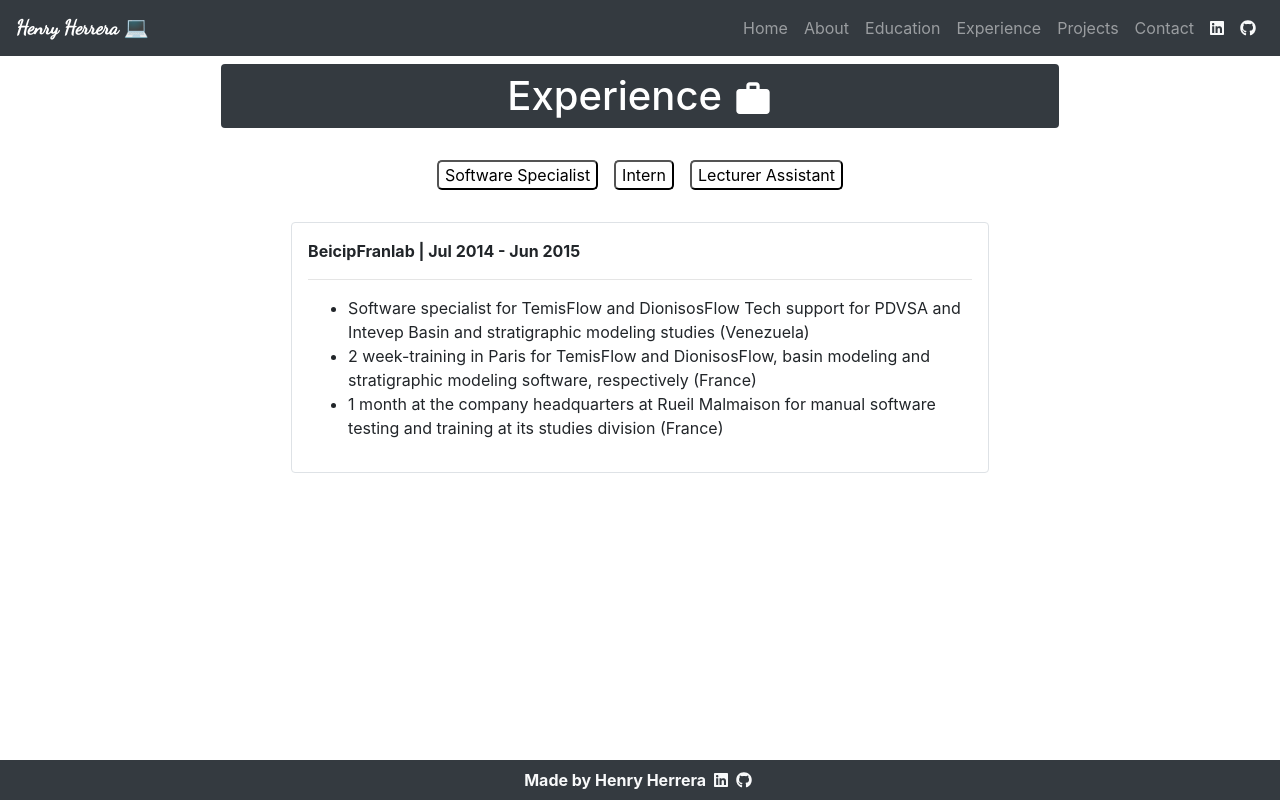
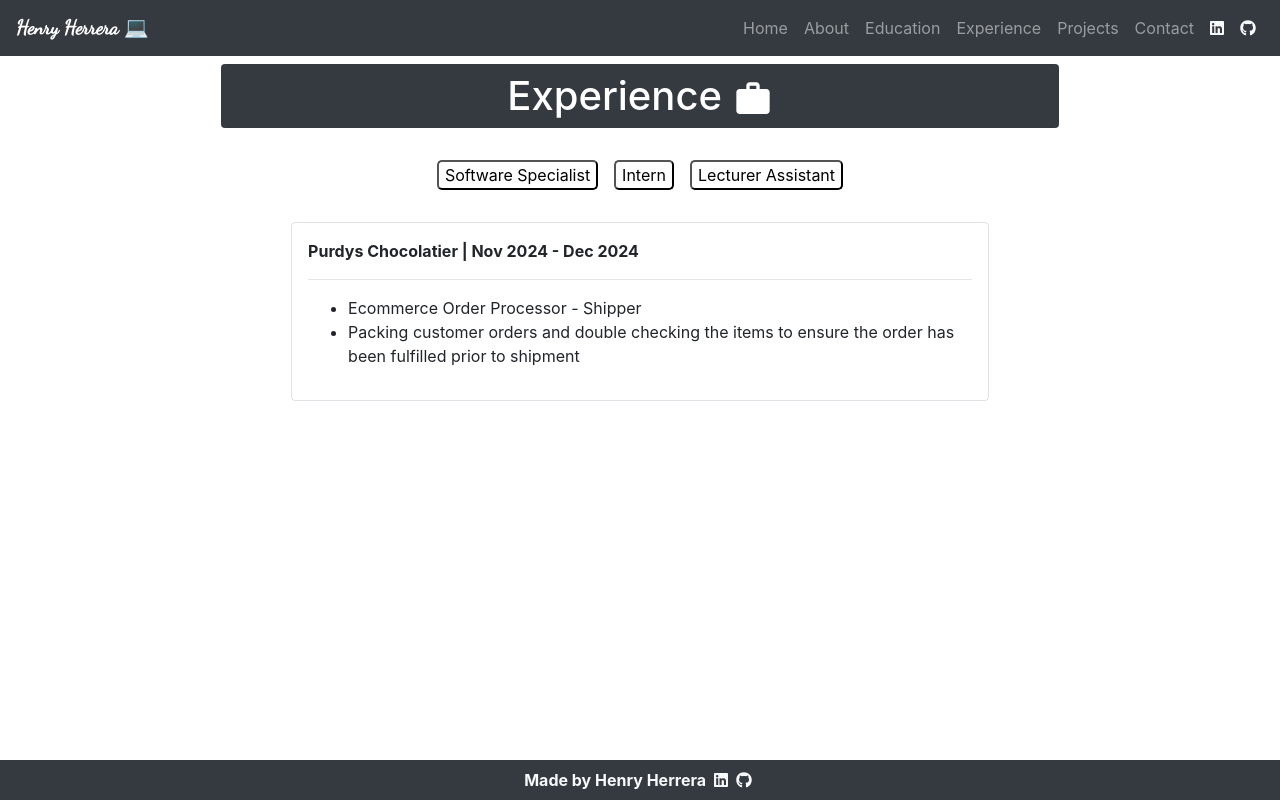
Before and after one commit to hjhm2018/my-portfolio-pwa, a React (Create React App) app: page /experience in a window 1280 px wide. Built offline with nearby package versions, Linux system fonts and the light colour scheme; a web font is replaced by a local one.

Commit message:
update work experience

```diff
--- a/src/components/Experience.js
+++ b/src/components/Experience.js
@@ -10,6 +10,22 @@ function Experience() {
   const experiences = [
     {
       id: 1,
+      title: "Order Processor",
+      company: "Purdys Chocolatier | Nov 2024 - Dec 2024",
+      description: [
+        "Ecommerce Order Processor - Shipper", "Packing customer orders and double checking the items to ensure the order has been fulfilled prior to shipment",
+      ],
+    },
+    {
+      id: 2,
+      title: "Web Developer",
+      company: "Freelance | Dec 2017 -",
+      description: [
+        "Developing mostly front-end related projects mainly in JavaScript"
+      ],
+    },
+    {
+      id: 3,
       title: "Software Specialist",
       company: "BeicipFranlab | Jul 2014 - Jun 2015",
       description: [
@@ -19,7 +35,7 @@ function Experience() {
       ],
     },
     {
-      id: 2,
+      id: 4,
       title: "Intern",
       company: "Halliburton | May 2008 - Nov 2008",
       description: [
@@ -30,7 +46,7 @@ function Experience() {
       ],
     },
     {
-      id: 3,
+      id: 5,
       title: "Lecturer Assistant",
       company: "Universidad de Oriente | Jan 2005 - Mar 2008",
       description: [
```
